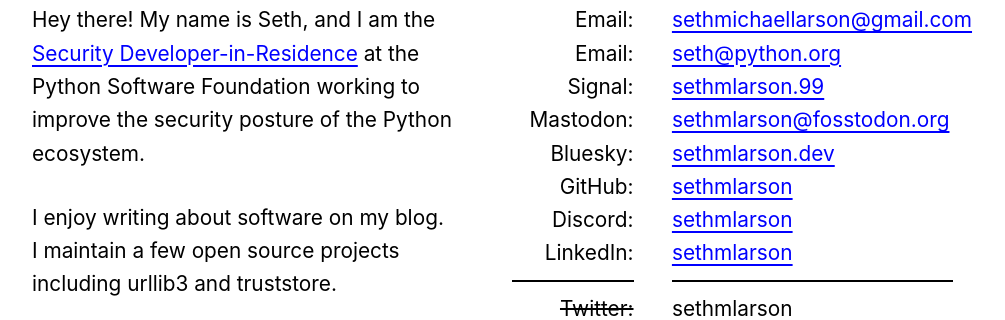
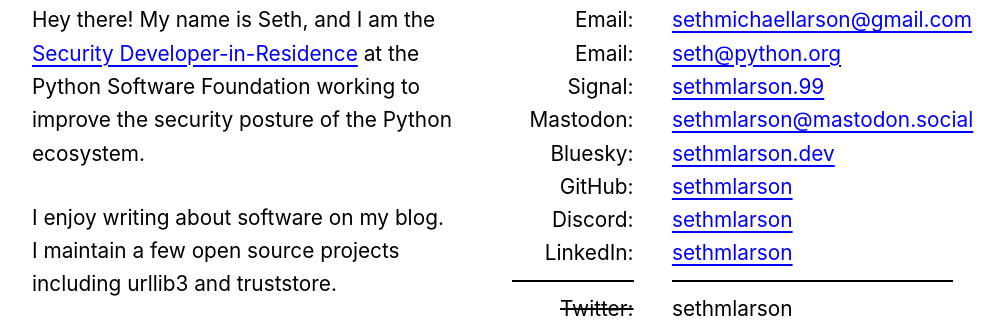
Before and after one commit to sethmlarson/sethmlarson.dev, a Flask app: page / in a window 1280 px wide. Shown: the part 181-501 px from the top of the page, without its empty margins (128-1133 px from the left). Run offline with Flask 2, Linux system fonts and the light colour scheme; some libraries are stand-ins or nearby versions; some web fonts are replaced.

Commit message:
Switch to sethmlarson@mastodon.social

```diff
--- a/app/templates/index.html
+++ b/app/templates/index.html
@@ -31,7 +31,7 @@
             <div><a href="mailto:sethmichaellarson@gmail.com" target="_blank" rel="noopener noreferrer">sethmichaellarson@gmail.com</a></div>
             <div><a href="mailto:seth@python.org" target="_blank" rel="noopener noreferrer">seth@python.org</a></div>
             <div><a href="https://signal.me/#eu/gpQLD3Q+O1Azvo7cD5nggei42PazYNXHnL1XYLaumYjv/ZCr09NK0Z7uJKTlnFJw" target="_blank" rel="me noopener noreferrer">sethmlarson.99</a></div>
-            <div><a href="https://fosstodon.org/@sethmlarson" target="_blank" rel="me noopener noreferrer">sethmlarson@fosstodon.org</a></div>
+            <div><a href="https://mastodon.social/@sethmlarson" target="_blank" rel="me noopener noreferrer">sethmlarson@mastodon.social</a></div>
             <div><a href="https://bsky.app/profile/sethmlarson.dev" target="_blank" rel="me noopener noreferrer">sethmlarson.dev</a></div>
             <div><a href="https://github.com/sethmlarson" target="_blank" rel="me noopener noreferrer">sethmlarson</a></div>
             <div><a href="https://discord.com/users/481989102951202817" target="_blank" rel="noopener noreferrer">sethmlarson</a></div>
```
